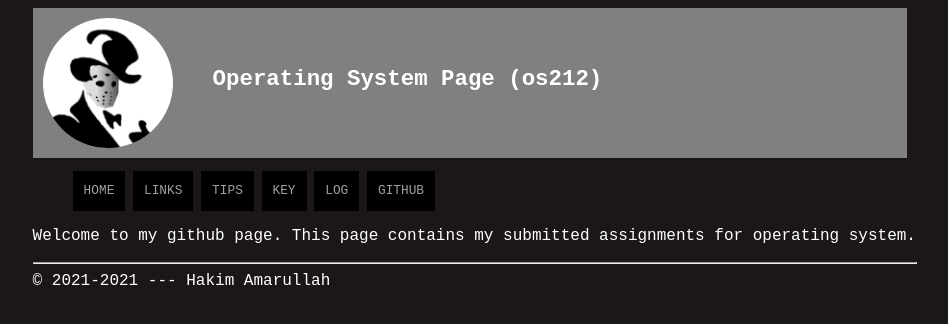
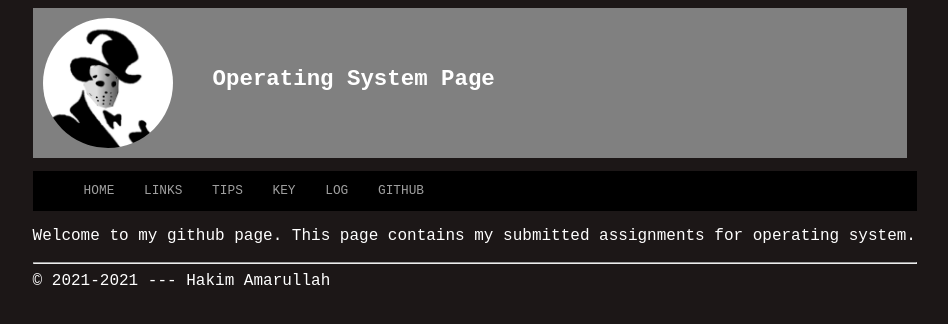
Before and after one commit to hakimamarullah/os212, a Jekyll site: the page built from index.md, in a window 1280 px wide. Shown: the top 324 px of the page, without its empty margins (165-1113 px from the left). Built offline with Jekyll 4.4.1, drawn with Linux system fonts in a browser that asks for light colours.

Commit message:
update v1.7.0

```diff
--- a/_includes/head.html
+++ b/_includes/head.html
@@ -2,14 +2,13 @@
 <!-- (c) 2021 - 2021 VauLSMorg            -->
 <!-- START: Wed 17 Feb 2021 19:48:31 WIB  -->
 <!-- This is a free HTML file             -->
+
 <head>
     <title>
         OS 2021-2022
     </title>
     <meta charset="utf-8">
-  <meta name="viewport"    content="width=device-width, initial-scale=1">
+    <meta name="viewport" content="width=device-width, initial-scale=1">
     <meta name="description" content="{{ page.excerpt | default: site.description }}">
-  <!-- link href="{{ site.baseurl }}/assets/css/css.css" rel="stylesheet" type="text/css" title="Style" -->
-  <!-- link href="/assets/css/css.css" rel="stylesheet" type="text/css" title="Style" -->
     <link href="{{ site.baseurl }}/assets/css/style.css" rel="stylesheet" type="text/css" title="Style">
 </head>
--- a/_layouts/layout.html
+++ b/_layouts/layout.html
@@ -1,20 +1,16 @@
 <!DOCTYPE html>
 <html lang="en">
-<!-- File _layouts/layout.html           -->
-<!-- (c) 2021 - 2021 VauLSMorg           -->
-<!-- START: Wed 17 Feb 2021 19:44:53 WIB -->
-<!-- This is a free HTML file            -->
 {% include head.html %}
+
 <body class="plainclass">
-<!-- body class="backclass" -->
     <div class="container">
         <header>
             <div class="row">
                 <div class="column left">
-      <img src="{{ site.baseurl }}/assets/images/default.jpg" alt="Arch is the best distro" style="width:130px; border-radius:70%">
+                    <img src="{{ site.baseurl }}/assets/images/default.jpg" style="width:130px; border-radius:70%">
                 </div>
                 <div class="column right">
-        <p>Operating System Page (os212)</p>
+                    <p>Operating System Page</p>
                 </div>
             </div>
         </header>
@@ -25,4 +21,5 @@
         {% include footer.html %}
     </div>
 </body>
+
 </html>
--- a/assets/css/style.css
+++ b/assets/css/style.css
@@ -89,11 +89,11 @@
   font-size:        0.8em;
   border-width:     0px;
   margin:           0px;
+  background-color: hsla(0,     0%,    0%, 1);
 }
 
 .navbar ul li {
   display:          inline-block;
-  background-color: hsla(0,     0%,    0%, 1);
   padding:          11px;
 }
 
@@ -108,32 +108,6 @@
   padding:          2px;
 }
 
-pre {
-  background-color: hsla(0,     0%,    0%, 1);
-  border:           1px solid hsla(0,    50%,   20%, 1);
-  padding:          10px;
-  font-size:        16px;
-  color:            hsla(0,   100%,  100%, 1);
-  border-radius:    2px;
-  word-wrap:        normal;
-  overflow:         auto;
-  overflow-y:       hidden;
-}
-
-table {
-  width: 100%;
-  margin: 0 0 20px 0;
-}
-
-th {
-  text-align: left;
-  border-bottom: 1px dashed #b5e853;
-  padding: 5px 10px;
-}
-
-td {
-  padding: 5px 10px;
-}
 
 
 @media screen and (max-width:768px) {
```
Lines whose indentation alone changed are shown as unchanged.
